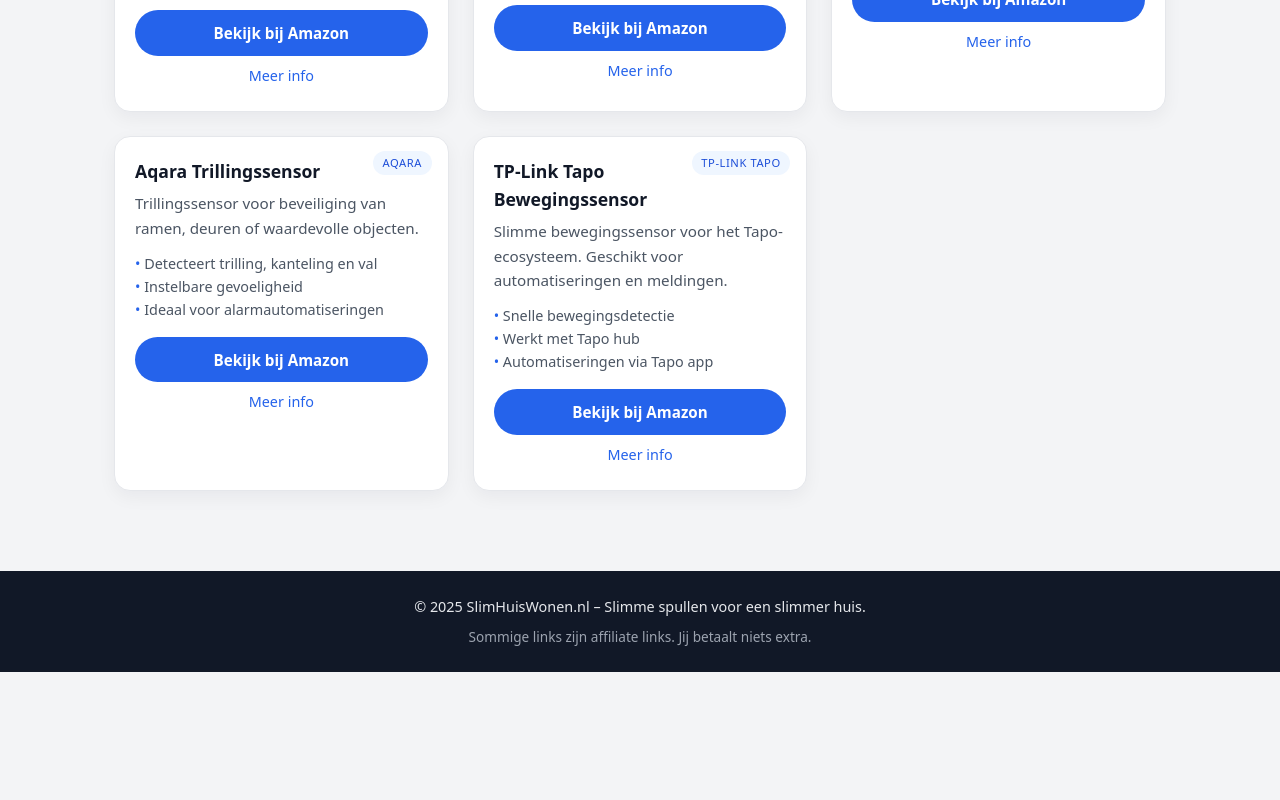
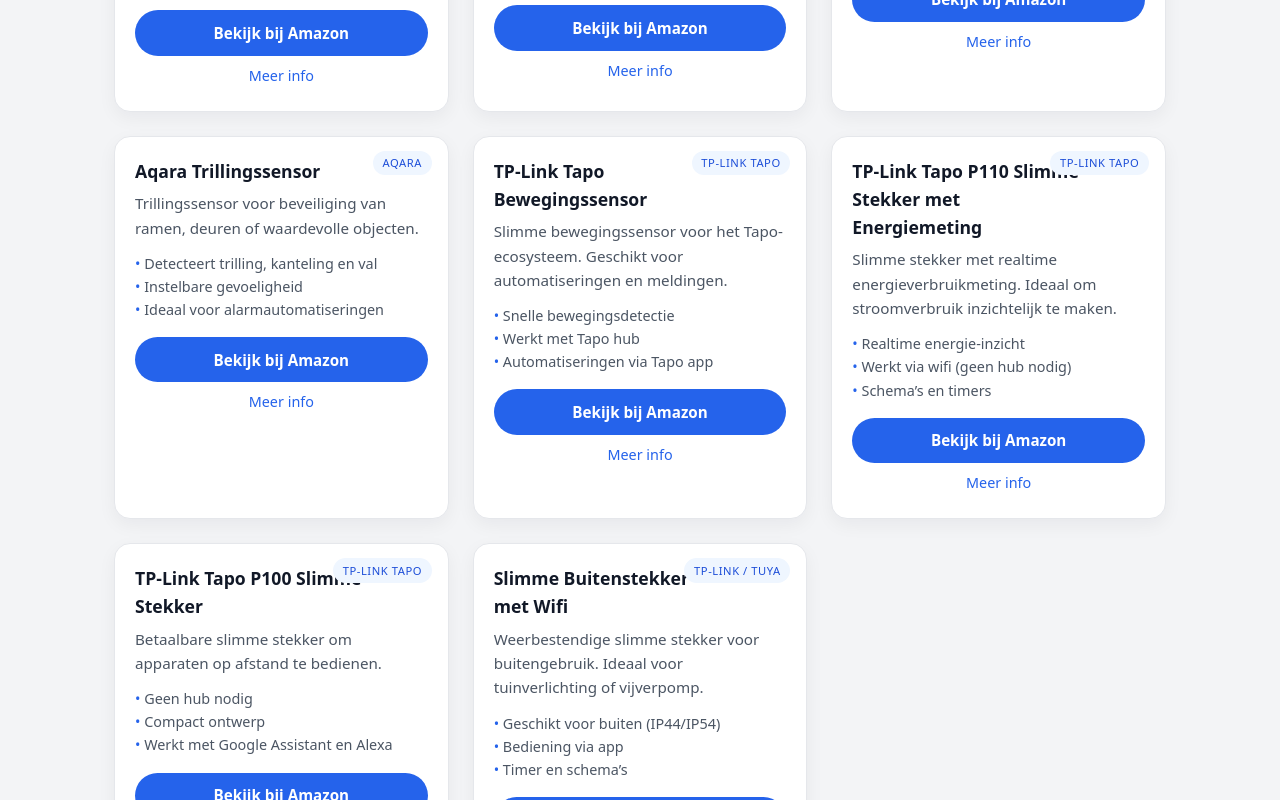
Before and after one commit to hafidgrad/SlimHuisWonen, a Next.js app: page /producten in a window 1280 px wide. Shown: the part 1280-2080 px from the top of the page. Before the commit the page ends 1952 px from the top, so only its background shows below. Built offline with nearby package versions, Linux system fonts and the light colour scheme.

Commit message:
Add smart plugs and outdoor smart plugs

```diff
--- a/data/products.js
+++ b/data/products.js
@@ -215,6 +215,63 @@ export const products = [
   priceHint: "€15–€25",
   rating: 4.5
 },
+{
+  slug: "tp-link-tapo-p110-slimme-stekker",
+  brand: "TP-Link Tapo",
+  title: "TP-Link Tapo P110 Slimme Stekker met Energiemeting",
+  shortTitle: "Tapo P110",
+  category: "slimme-stekkers",
+  tags: ["stekker", "energie", "wifi"],
+  description:
+    "Slimme stekker met realtime energieverbruikmeting. Ideaal om stroomverbruik inzichtelijk te maken.",
+  features: [
+    "Realtime energie-inzicht",
+    "Werkt via wifi (geen hub nodig)",
+    "Schema’s en timers"
+  ],
+  image: "/images/products/tapo-p110.jpg",
+  affiliateUrl: "https://www.amazon.nl/dp/B08WJ9KZQ2?tag=slimhuiswonen-21",
+  priceHint: "€12–€18",
+  rating: 4.6
+},
+{
+  slug: "tp-link-tapo-p100-slimme-stekker",
+  brand: "TP-Link Tapo",
+  title: "TP-Link Tapo P100 Slimme Stekker",
+  shortTitle: "Tapo P100",
+  category: "slimme-stekkers",
+  tags: ["stekker", "wifi", "budget"],
+  description:
+    "Betaalbare slimme stekker om apparaten op afstand te bedienen.",
+  features: [
+    "Geen hub nodig",
+    "Compact ontwerp",
+    "Werkt met Google Assistant en Alexa"
+  ],
+  image: "/images/products/tapo-p100.jpg",
+  affiliateUrl: "https://www.amazon.nl/dp/B089B6M47N?tag=slimhuiswonen-21",
+  priceHint: "€8–€12",
+  rating: 4.5
+},
+{
+  slug: "slimme-buitenstekker-wifi",
+  brand: "TP-Link / Tuya",
+  title: "Slimme Buitenstekker met Wifi",
+  shortTitle: "Slimme buitenstekker",
+  category: "slimme-stekkers",
+  tags: ["stekker", "buiten", "tuin"],
+  description:
+    "Weerbestendige slimme stekker voor buitengebruik. Ideaal voor tuinverlichting of vijverpomp.",
+  features: [
+    "Geschikt voor buiten (IP44/IP54)",
+    "Bediening via app",
+    "Timer en schema’s"
+  ],
+  image: "/images/products/outdoor-smart-plug.jpg",
+  affiliateUrl: "https://www.amazon.nl/s?k=slimme+buitenstekker&tag=slimhuiswonen-21",
+  priceHint: "€15–€30",
+  rating: 4.4
+},
 
 ];
 
```
